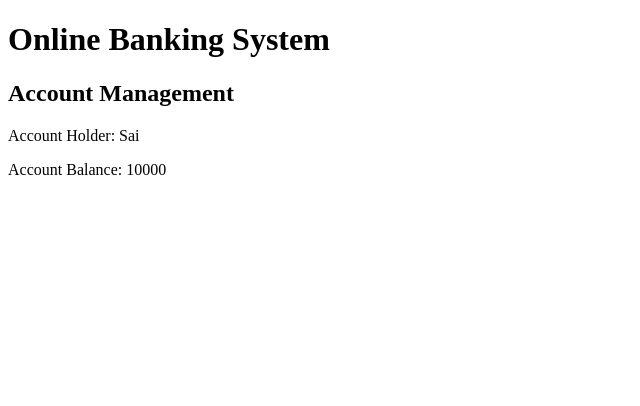
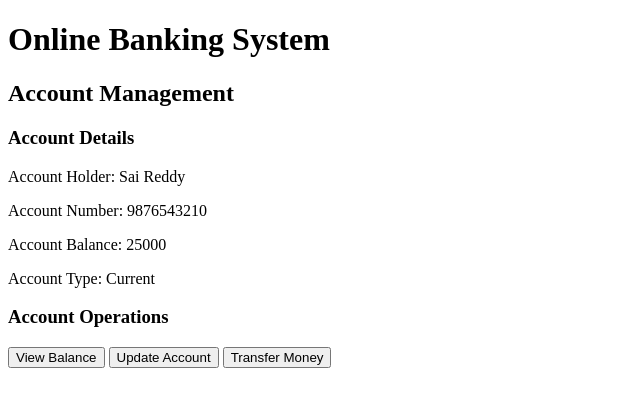
Before and after one commit to sainandanreddy17/Online-Banking-System, a plain HTML site: page account.html in a window 1280 px wide. Shown: the whole page, without its empty margins (0-640 px from the left). Drawn offline with Linux system fonts and the light colour scheme.

Commit message:
Update account balance details

```diff
--- a/account.html
+++ b/account.html
@@ -1,12 +1,23 @@
 <!DOCTYPE html>
 <html>
 <head>
-    <title>Account Management</title>
+    <title>Online Banking System</title>
 </head>
 <body>
     <h1>Online Banking System</h1>
+
     <h2>Account Management</h2>
-    <p>Account Holder: Sai</p>
-    <p>Account Balance: 10000</p>
+
+    <h3>Account Details</h3>
+    <p>Account Holder: Sai Reddy</p>
+    <p>Account Number: 9876543210</p>
+    <p>Account Balance: 25000</p>
+    <p>Account Type: Current</p>
+
+    <h3>Account Operations</h3>
+    <button>View Balance</button>
+    <button>Update Account</button>
+    <button>Transfer Money</button>
+
 </body>
 </html>
```
